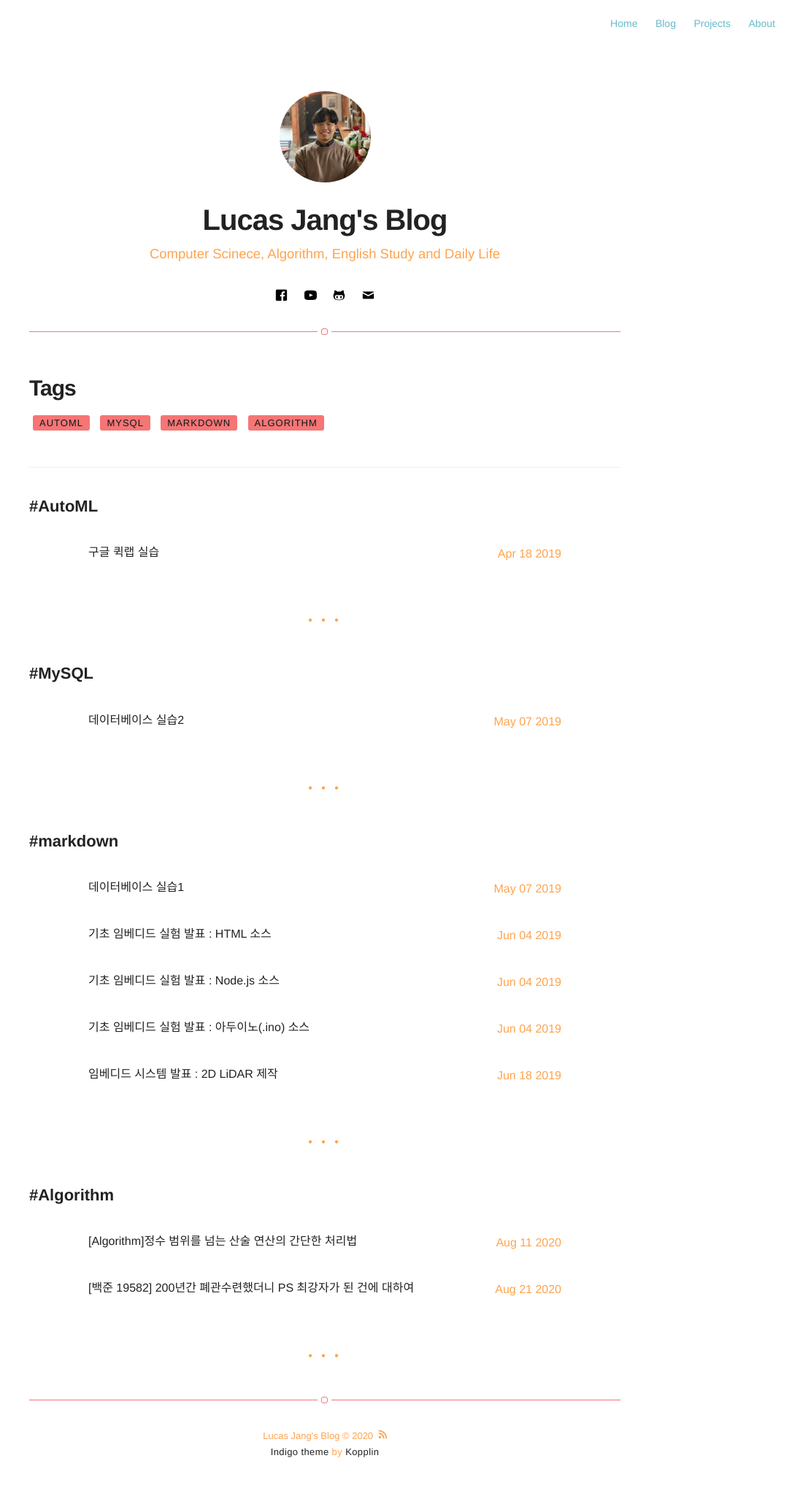
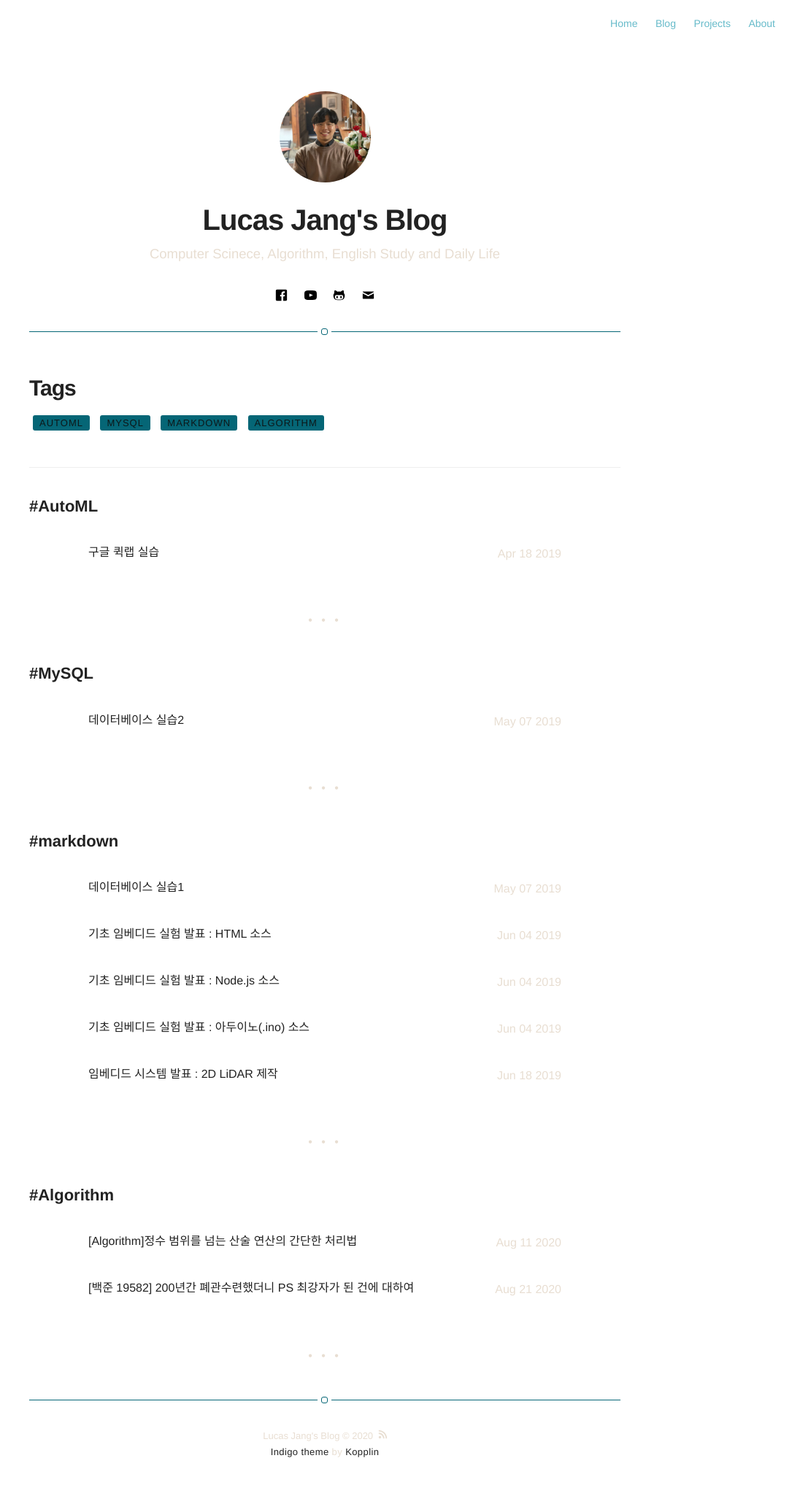
Before and after one commit to Lucas-Jang/lucas-jang.github.io, a Jekyll site: the page built from tags.html, in a window 1280 px wide. Shown: the whole page at 73% size, without its empty margins (195-1280 px from the left). Built offline with Jekyll 4.4.1, drawn with Linux system fonts in a browser that asks for light colours.

```diff
--- a/_sass/base/variables.sass
+++ b/_sass/base/variables.sass
@@ -3,9 +3,9 @@ $fontMonospace: "Consolas", Liberation Mono, Menlo, Courier, monospace
 
 $alpha: #0d181a
 $beta: #222
-$gama: #ffa34d
+$gama: #e8ded2
 $delta: #67BBCA
-$epsilon: #f67575
+$epsilon: #056676
 
 $mobile: "only screen and (max-width: 400px)"
 $tablet: "only screen and (min-width: 400px) and (max-width: 1050px)"
```
